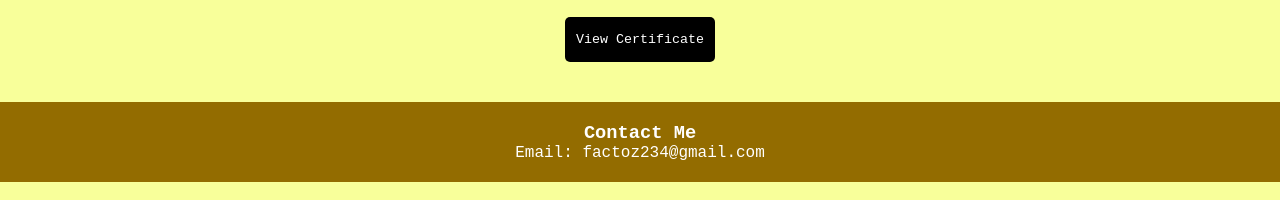
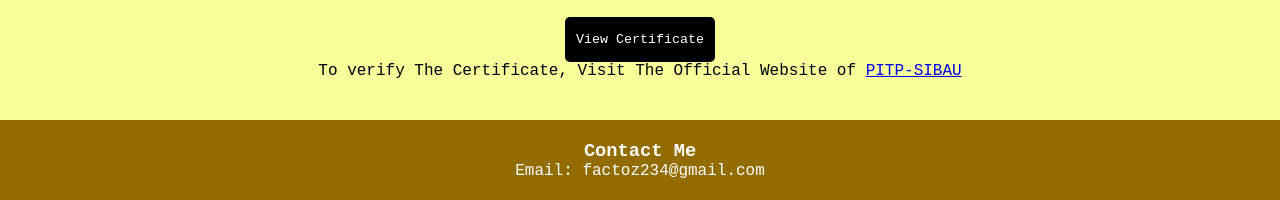
Before and after one commit to factoz234-png/HarrisonKhokhar-WebDeveloper, a website: page index.html in a window 1280 px wide. Shown: the part 1485-1685 px from the top of the page. Drawn offline with Linux system fonts and the light colour scheme.

```diff
--- a/index.html
+++ b/index.html
@@ -86,6 +86,12 @@
           <img src="Img/Harrison Khokhar_Certificate.png" alt="Certificate" />
         </div>
         <button type="button" class="btnss">View Certificate</button>
+        <p>
+          To verify The Certificate, Visit The Official Website of
+          <a href="https://phase2.pitp-sibau.com/certs/batch-1/a8d872ac.png"
+            >PITP-SIBAU</a
+          >
+        </p>
       </div>
     </div>
 
```
